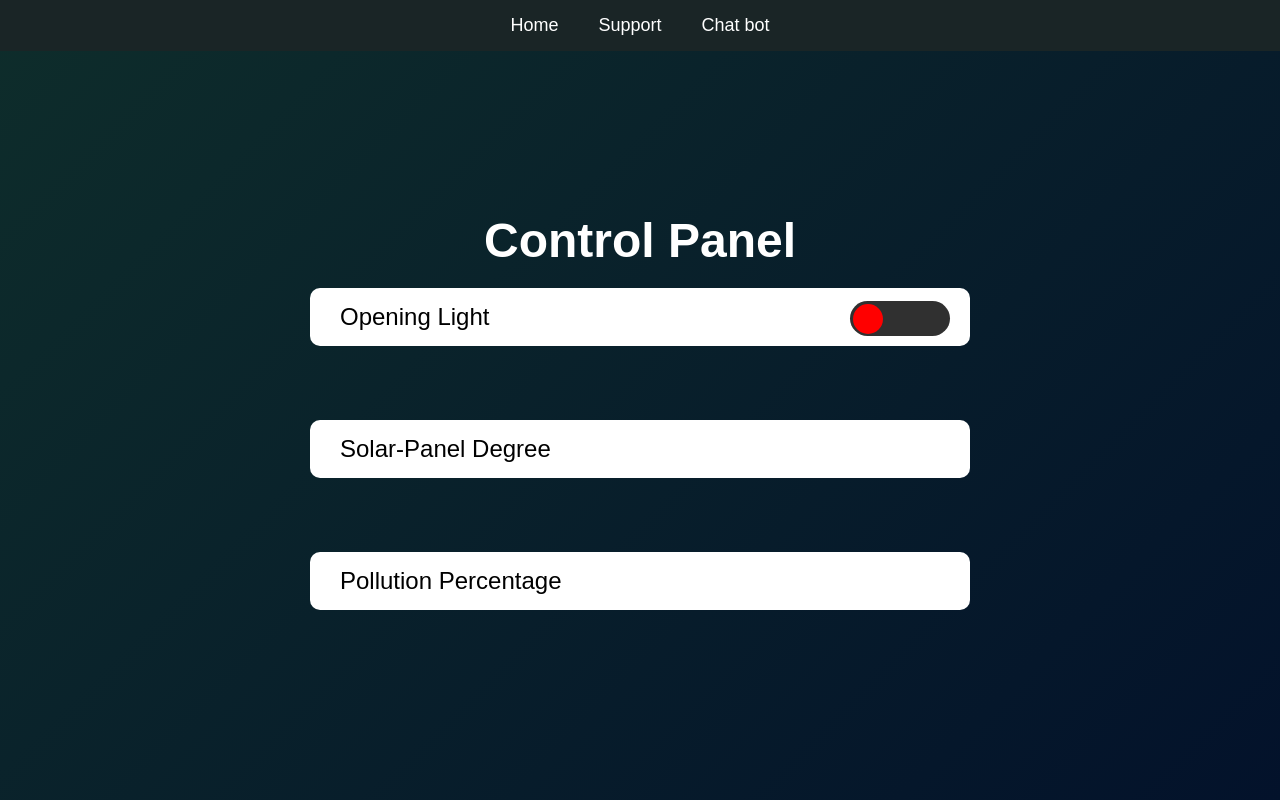
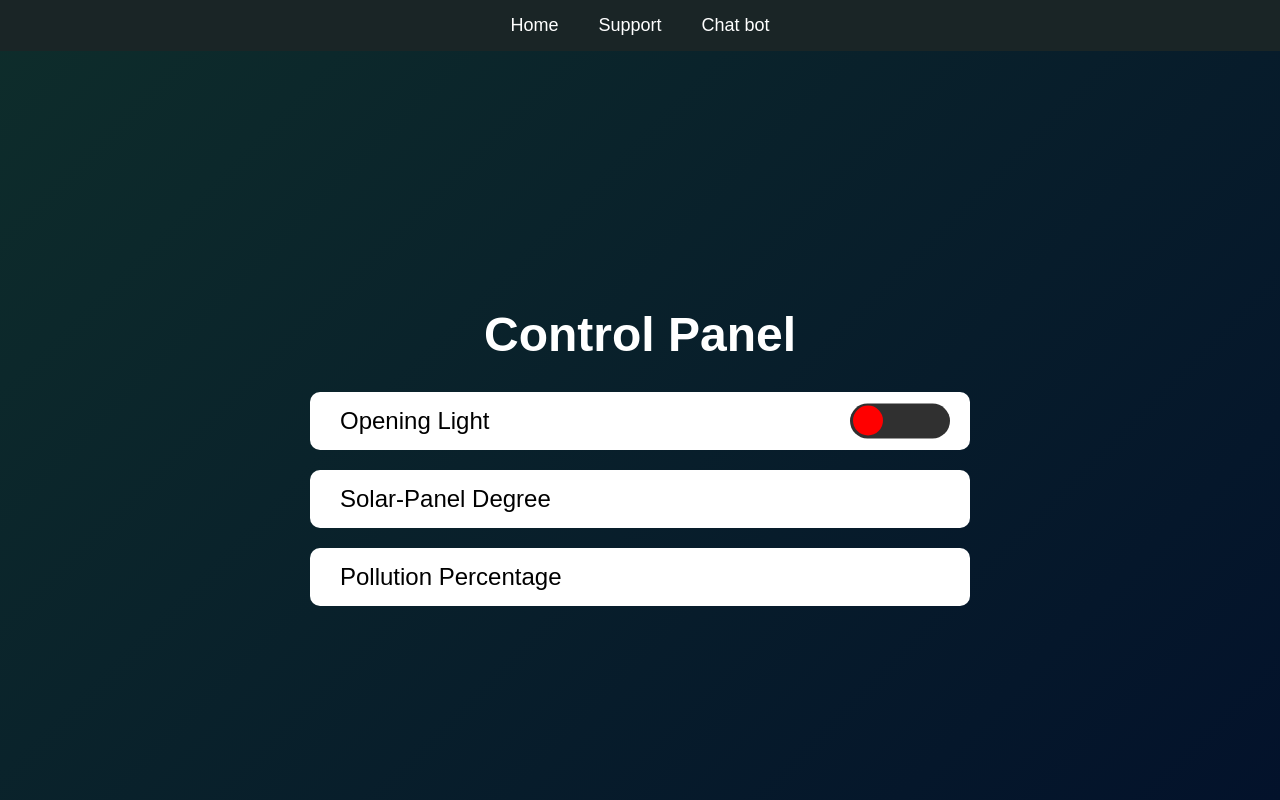
Before and after one commit to Ahmed1312421/ghc, a website: page index.html in a window 1280 px wide. Drawn offline with Linux system fonts and the light colour scheme; no server answers.

Commit message:
Update index.html

```diff
--- a/index.html
+++ b/index.html
@@ -1,8 +1,8 @@
 <!DOCTYPE html>
 <html lang="en">
 <head>
-    <meta charset="UTF-8">
-    <meta name="viewport" content="width=device-width, initial-scale=1.0">
+  <meta charset="UTF-8" />
+  <meta name="viewport" content="width=device-width, initial-scale=1.0"/>
   <title>Control Panel</title>
   <style>
     body {
@@ -12,7 +12,6 @@
       justify-content: center;
       align-items: center;
       min-height: 100vh;
-            height: 100vh;
       background-image: linear-gradient(-45deg, rgb(3, 18, 43), rgb(14, 45, 43));
       font-family: Arial, sans-serif;
       flex-direction: column;
@@ -24,6 +23,7 @@
       position: fixed;
       top: 0;
       left: 0;
+      z-index: 10;
     }
     .navbar ul {
       list-style-type: none;
@@ -45,28 +45,26 @@
     }
     .container {
       text-align: center;
-            margin-top: 0px;
+      margin-top: 100px;
     }
     .title {
       color: white;
       font-size: 48px;
       font-weight: bold;
-            margin-bottom: 20px;
+      margin-bottom: 30px;
     }
     .button {
-            display: block;
-            background-color: rgb(255, 255, 255);
+      background-color: white;
       color: black;
       padding: 15px 30px;
-            margin: 10px 0;
+      margin: 20px auto;
       border-radius: 10px;
-            text-decoration: none;
       font-size: 24px;
       width: 600px;
       text-align: left;
       position: relative;
     }
-        #open {
+    .switch-button {
       background-color: rgb(48, 48, 48);
       width: 100px;
       height: 35px;
@@ -74,20 +72,22 @@
       border-radius: 30px;
       position: absolute;
       right: 20px;
-            top: 24%;
+      top: 50%;
+      transform: translateY(-50%);
       cursor: pointer;
     }
-        #ball {
+    .switch-ball {
       background-color: red;
-            border-radius: 100%;
+      border-radius: 50%;
       height: 30px;
       width: 30px;
       position: absolute;
       left: 3px;
-            top: 6%;
+      top: 50%;
+      transform: translateY(-50%);
       transition: 0.3s;
     }
-        #ball.on {
+    .switch-ball.on {
       background-color: greenyellow;
       left: 67px;
       box-shadow: 0 0 25px greenyellow, 0 0 50px greenyellow, 0 0 75px greenyellow;
@@ -102,21 +102,25 @@
       <li><a href="#">Chat bot</a></li>
     </ul>
   </nav>
+
   <div class="container">
     <h1 class="title">Control Panel</h1>
-        <div class="button">Opening Light
-            <button id="open"><div id="ball"></div></button>
+
+    <div class="button">
+      Opening Light
+      <button id="toggle-btn" class="switch-button">
+        <div id="toggle-ball" class="switch-ball"></div>
+      </button>
     </div>
-        <br><br><br>
+
     <div class="button">Solar-Panel Degree</div>
-        <br><br><br>
     <div class="button">Pollution Percentage</div>
   </div>
+
   <script>
-        const toggleButton = document.getElementById('open');
-        const ball = document.getElementById('ball');
+    const toggleButton = document.getElementById('toggle-btn');
+    const ball = document.getElementById('toggle-ball');
 
-        // تحميل الحالة الأولية من الـ API
     async function loadInitialState() {
       try {
         const response = await fetch('/api/led');
@@ -127,8 +131,7 @@
       }
     }
 
-        // التحكم في اللمبة
-        async function control() {
+    async function toggleLED() {
       const isOn = ball.classList.contains('on');
       const newState = !isOn;
 
@@ -148,7 +151,7 @@
       }
     }
 
-        toggleButton.addEventListener('click', control);
+    toggleButton.addEventListener('click', toggleLED);
     loadInitialState();
   </script>
 </body>
```
Lines whose indentation alone changed are shown as unchanged.
